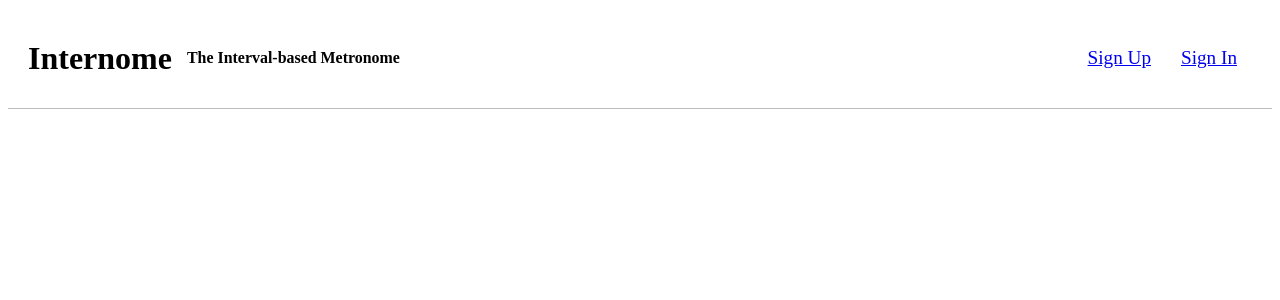
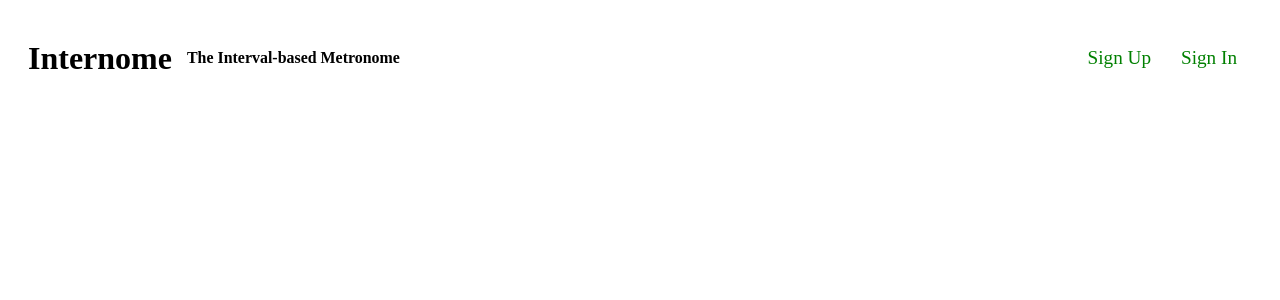
Before and after one commit to gbbenson68/internome-client, a React app: page / in a window 1280 px wide. Shown: the top 300 px of the page. Built offline with nearby package versions, Linux system fonts and the light colour scheme; the HTML template or start-up script is replaced by a standard one.

Commit message:
Add styled Header

```diff
--- a/src/header/Header.js
+++ b/src/header/Header.js
@@ -1,7 +1,60 @@
 import React, { Fragment } from 'react'
 import { Link } from 'react-router-dom'
+import styled from 'styled-components'
 
-import './Header.scss'
+const HeaderStyle = styled.header`
+  align-items: center;
+  /* border-bottom: 1px solid $charcoal; */
+  display: flex;
+  height: 100px;
+  padding: 0 20px;
+
+  a,
+  span {
+    font-size: 1.2em;
+    margin: 0 15px;
+    text-decoration: none;
+  }
+
+  a {
+    color: green;
+  }
+
+  > nav {
+    align-items: center;
+    display: flex;
+    flex-grow: 1;
+    justify-content: flex-end;
+  }
+
+  @media (max-width: 600px) {
+    .main-header {
+      flex-direction: column;
+      font-size: .7em;
+      height: auto;
+      padding: 10px;
+
+      h1 {
+        font-size: 2.5em;
+      }
+    }
+  }
+
+  @media (max-width: 450px) {
+    .main-header > nav {
+      flex-direction: column;
+      width: 100%;
+
+      a,
+      span {
+        border: 1px solid $charcoal;
+        margin-bottom: 5px;
+        text-align: center;
+        width: 80%;
+      }
+    }
+  }
+`
 
 const authenticatedOptions = (
   <Fragment>
@@ -25,7 +78,7 @@ const unauthenticatedOptions = (
 // )
 
 const Header = ({ user }) => (
-  <header className="main-header">
+  <HeaderStyle>
     <h1>Internome</h1>
     <span><h5>The Interval-based Metronome</h5></span>
     <nav>
@@ -33,7 +86,7 @@ const Header = ({ user }) => (
       { user ? authenticatedOptions : unauthenticatedOptions }
       {/* alwaysOptions */}
     </nav>
-  </header>
+  </HeaderStyle>
 )
 
 export default Header
```
